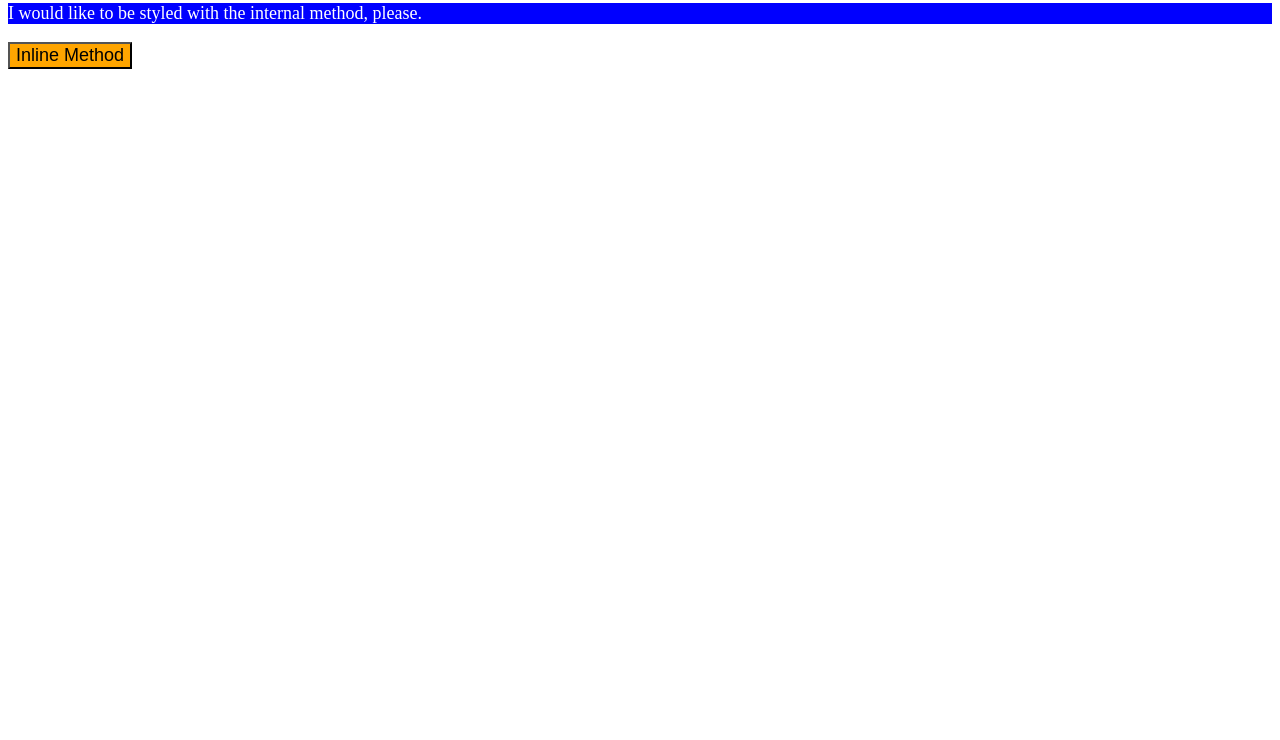
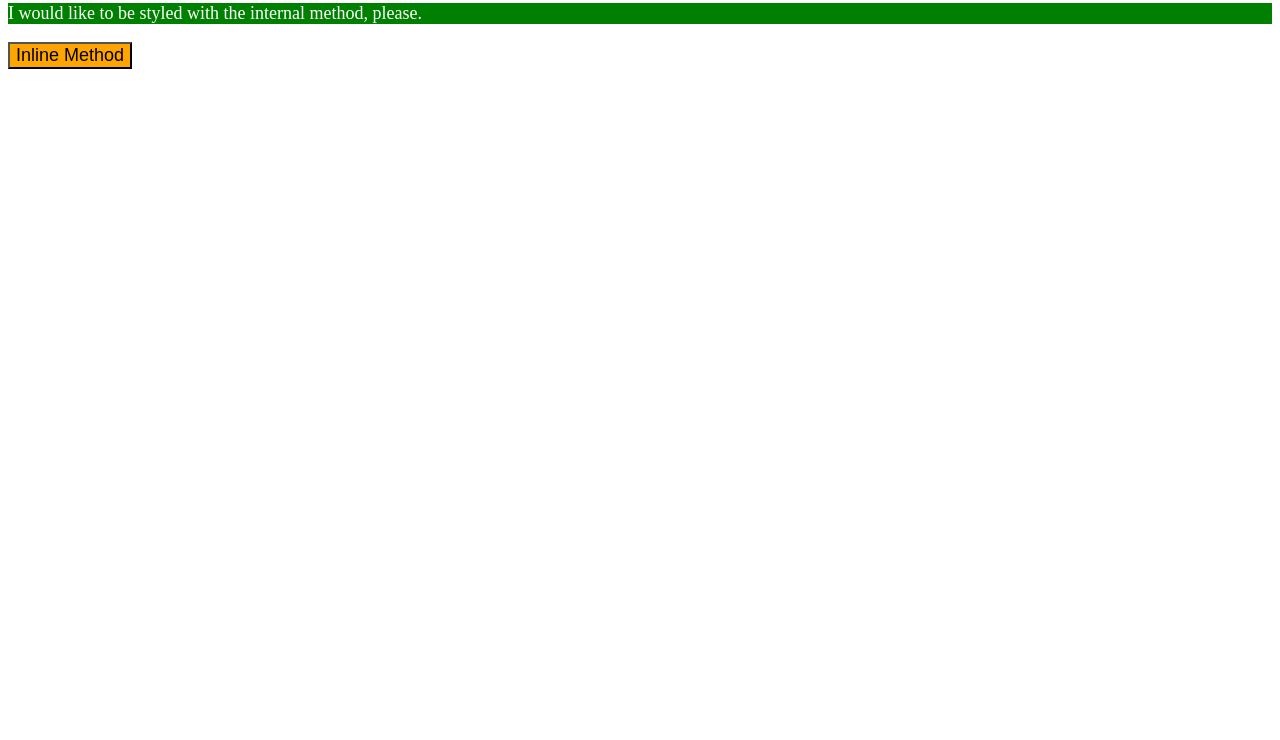
Before and after one commit to Sublimity01/css-exercises, a plain HTML site: page index.html in a window 1280 px wide. Shown: the part 60-800 px from the top of the page. Drawn offline with Linux system fonts and the light colour scheme.

Commit message:
Added internal and in-line styles

```diff
--- a/index.html
+++ b/index.html
@@ -6,10 +6,17 @@
   <meta name="viewport" content="width=device-width, initial-scale=1.0">
   <title>Methods for Adding CSS</title>
   <link rel="stylesheet" href="styles.css">
+  <style>
+      p {
+          background-color: green;
+          color: white;
+          font-size: 18px;
+      }
+  </style>
 </head>
 <body>
   <div>Style me via the external method!</div>
   <p>I would like to be styled with the internal method, please.</p>
-  <button>Inline Method</button>
+  <button style="background-color: orange; font-size: 18px;">Inline Method</button>
 </body>
 </html>
```
